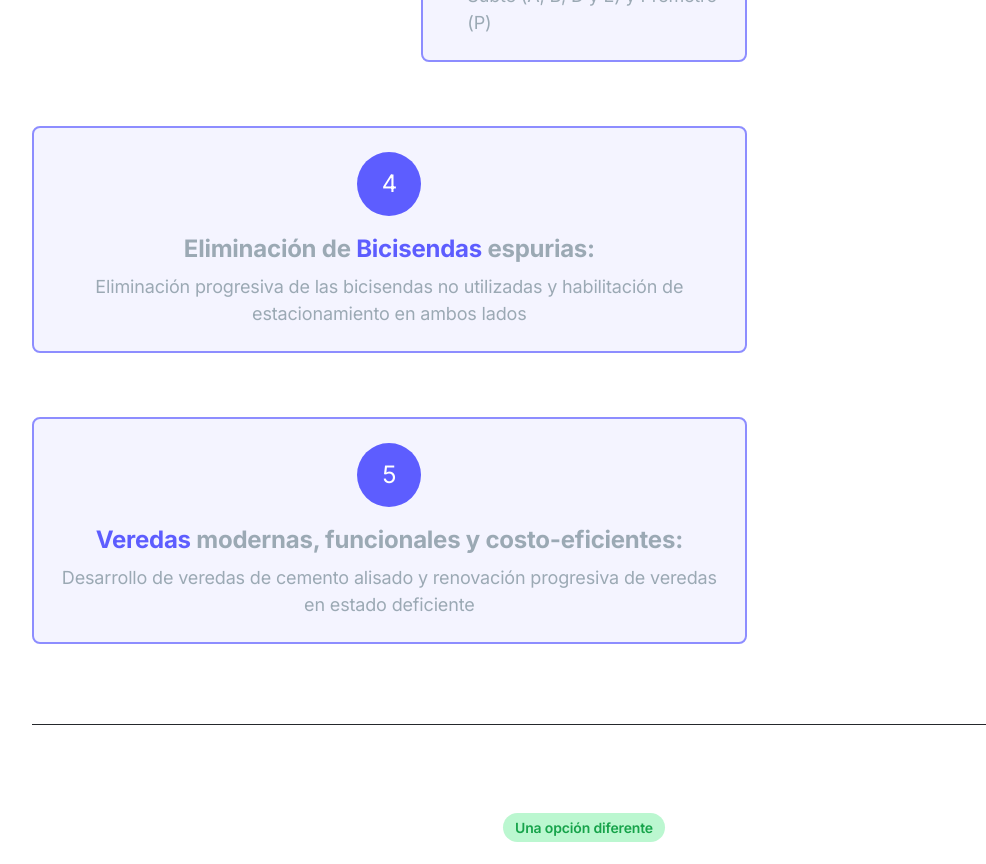
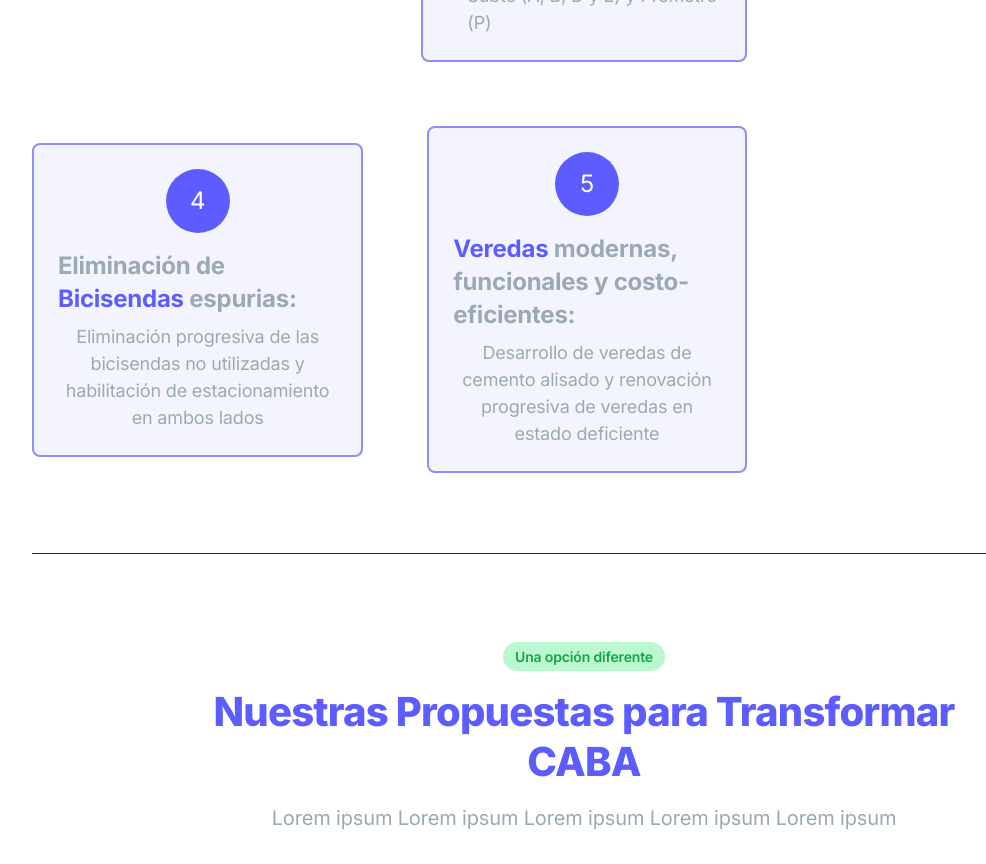
Before and after one commit to alejandronrf/proyecto-caba-2027, a Next.js app: page /proyecto-caba-2027/ in a window 1280 px wide. Shown: the part 1720-2584 px from the top of the page, without its empty margins (56-1042 px from the left). Built offline with nearby package versions, Linux system fonts and the light colour scheme.

Commit message:
ajuste centro

```diff
--- a/components/blocks.tsx
+++ b/components/blocks.tsx
@@ -45,8 +45,10 @@ export default function Blocks() {
               <p className="text-lg text-gray-400 text-center">Eliminación de los 38 Pasos a Nivel Restantes en la Ciudad de Buenos Aires</p>
             </div>
 
+            {/* 4th and 5th items in the same row */}
+            <div className="relative flex flex-col md:flex-row gap-8 md:gap-16 md:col-span-2 items-center justify-between">
               {/* 4th item */}
-            <div className="relative flex flex-col items-center bg-purple-100 border-2 border-purple-500 p-6 rounded-lg md:col-span-2 md:justify-self-center" data-aos="fade-up" data-aos-anchor="[data-aos-id-blocks]">
+              <div className="flex flex-col items-center bg-purple-100 border-2 border-purple-500 p-6 rounded-lg" data-aos="fade-up" data-aos-anchor="[data-aos-id-blocks]">
                 <div className="w-16 h-16 mb-4 flex items-center justify-center bg-purple-600 rounded-full text-white text-2xl">
                   4
                 </div>
@@ -55,12 +57,15 @@ export default function Blocks() {
               </div>
 
               {/* 5th item */}
-            <div className="relative flex flex-col items-center bg-purple-100 border-2 border-purple-500 p-6 rounded-lg md:col-span-2 md:justify-self-center" data-aos="fade-up" data-aos-anchor="[data-aos-id-blocks]">
+              <div className="flex flex-col items-center bg-purple-100 border-2 border-purple-500 p-6 rounded-lg" data-aos="fade-up" data-aos-anchor="[data-aos-id-blocks]">
                 <div className="w-16 h-16 mb-4 flex items-center justify-center bg-purple-600 rounded-full text-white text-2xl">
                   5
                 </div>
                 <h4 className="h4 mb-2 text-purple-600">Veredas <span className="h4 mb-2 text-gray-400">modernas, funcionales y costo-eficientes:</span></h4>
                 <p className="text-lg text-gray-400 text-center">Desarrollo de veredas de cemento alisado y renovación progresiva de veredas en estado deficiente</p>
+              </div>
+            </div>
+
           </div>
 
           </div>
--- a/components/features.tsx
+++ b/components/features.tsx
@@ -45,8 +45,10 @@ export default function Features() {
               <p className="text-lg text-gray-400 text-center">Eliminación de los 38 Pasos a Nivel Restantes en la Ciudad de Buenos Aires</p>
             </div>
 
+            {/* 4th and 5th items in the same row */}
+            <div className="relative flex flex-col md:flex-row gap-8 md:gap-16 md:col-span-2 items-center justify-between">
               {/* 4th item */}
-            <div className="relative flex flex-col items-center bg-purple-100 border-2 border-purple-500 p-6 rounded-lg md:col-span-2 md:justify-self-center" data-aos="fade-up" data-aos-anchor="[data-aos-id-blocks]">
+              <div className="flex flex-col items-center bg-purple-100 border-2 border-purple-500 p-6 rounded-lg" data-aos="fade-up" data-aos-anchor="[data-aos-id-blocks]">
                 <div className="w-16 h-16 mb-4 flex items-center justify-center bg-purple-600 rounded-full text-white text-2xl">
                   4
                 </div>
@@ -55,12 +57,13 @@ export default function Features() {
               </div>
 
               {/* 5th item */}
-            <div className="relative flex flex-col items-center bg-purple-100 border-2 border-purple-500 p-6 rounded-lg md:col-span-2 md:justify-self-center" data-aos="fade-up" data-aos-anchor="[data-aos-id-blocks]">
+              <div className="flex flex-col items-center bg-purple-100 border-2 border-purple-500 p-6 rounded-lg" data-aos="fade-up" data-aos-anchor="[data-aos-id-blocks]">
                 <div className="w-16 h-16 mb-4 flex items-center justify-center bg-purple-600 rounded-full text-white text-2xl">
                   5
                 </div>
                 <h4 className="h4 mb-2 text-purple-600">Veredas <span className="h4 mb-2 text-gray-400">modernas, funcionales y costo-eficientes:</span></h4>
                 <p className="text-lg text-gray-400 text-center">Desarrollo de veredas de cemento alisado y renovación progresiva de veredas en estado deficiente</p>
+              </div>
             </div>
 
           </div>
```
Lines whose indentation alone changed are shown as unchanged.
